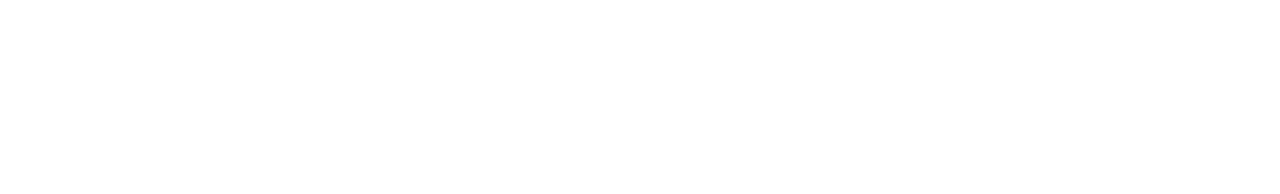
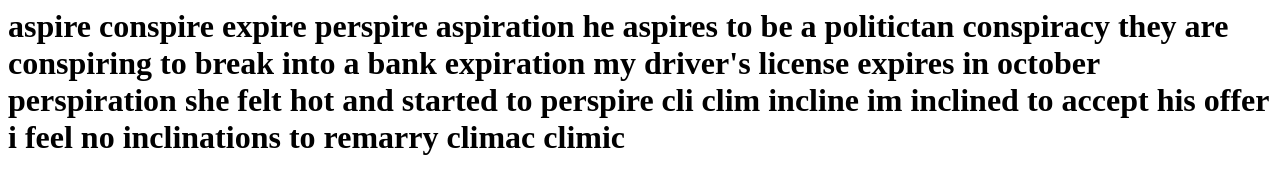
Before and after one commit to pann710/20210826, a plain HTML site: page index.html in a window 1280 px wide. Drawn offline with Linux system fonts and the light colour scheme.

Commit message:
Update index.html

```diff
--- a/index.html
+++ b/index.html
@@ -3,6 +3,7 @@
 <head><title>20210826</title></html>
 <body>
 <h1>
+  aspire conspire expire perspire aspiration he aspires to be a politictan conspiracy they are conspiring to break into a bank expiration my driver's license expires in october perspiration she felt hot and started to perspire cli clim incline im inclined to accept his offer i feel no inclinations to remarry climac climic
 </h1>
 </body>
 </html>
```
